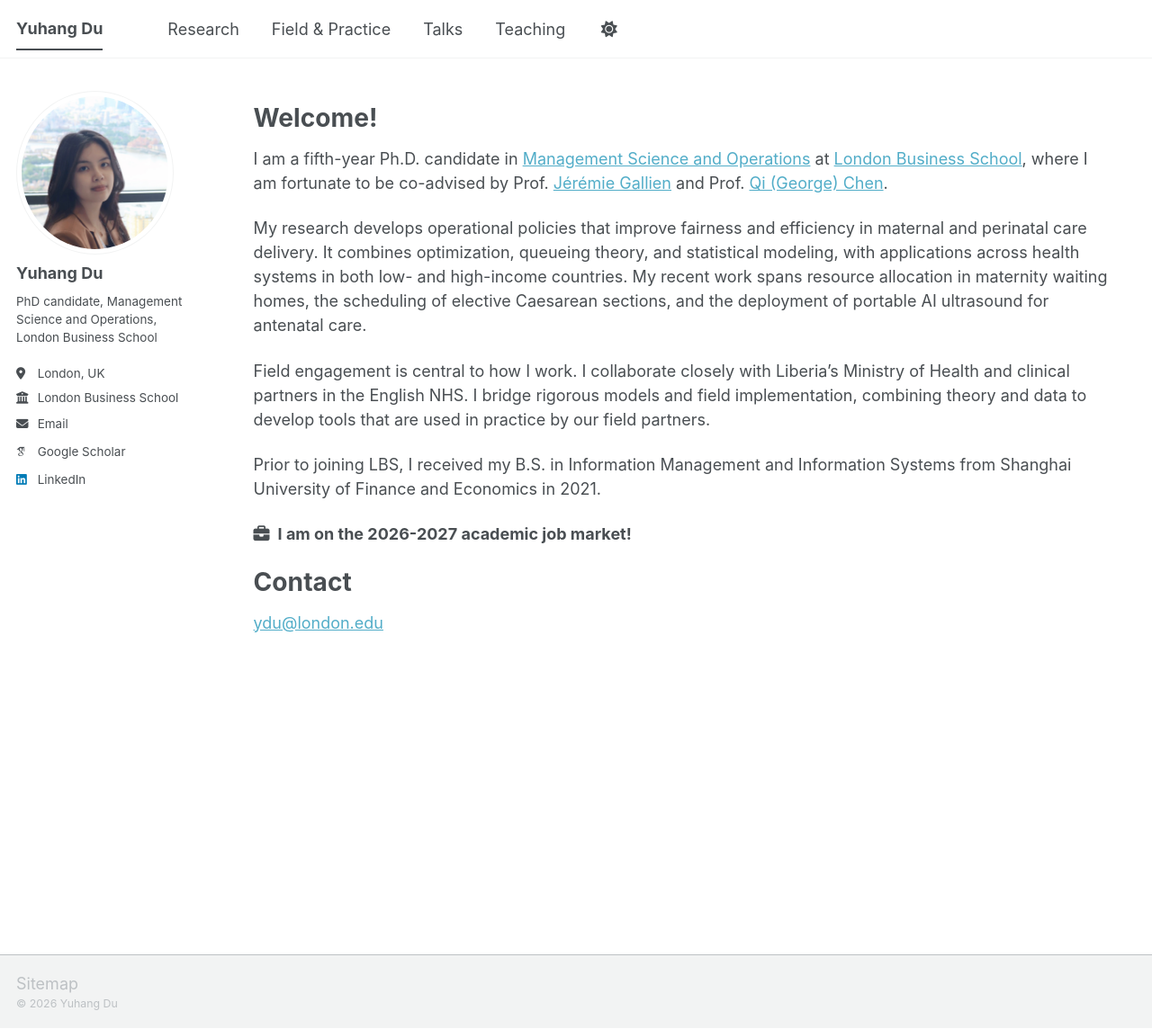
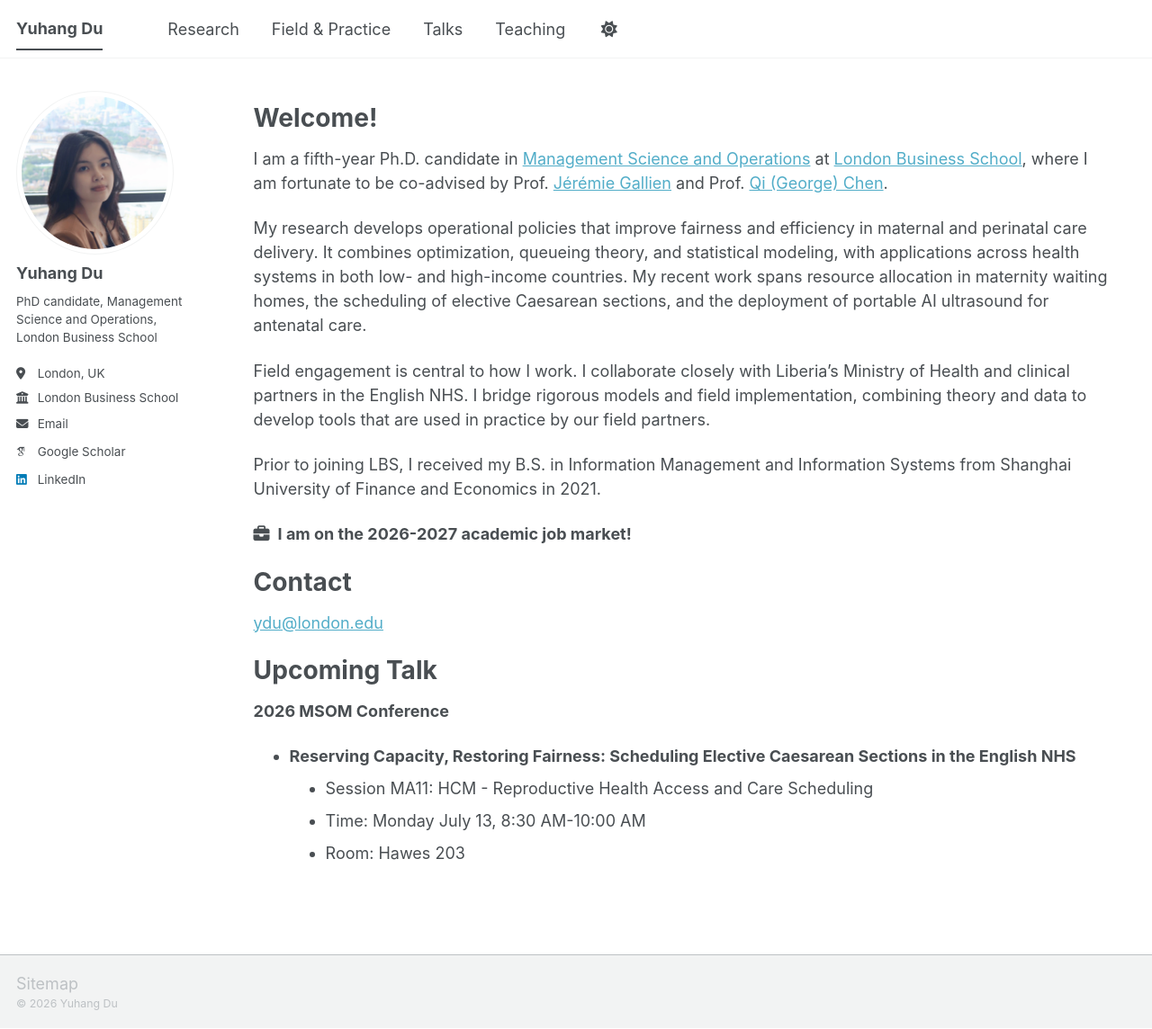
Before and after one commit to yuhangdu-edu/yuhangdu-edu.github.io, a Jekyll site: the page built from _pages/about.md, in a window 1280 px wide and 1144 px high. Shown: the whole window at 90% size. Built offline with Jekyll 4.4.1, drawn with Linux system fonts in a browser that asks for light colours; some web fonts are replaced; a script bundle is joined from its source files by our own code; library files that are not in the unit come from our copies.

Commit message:
Update about.md

```diff
--- a/_pages/about.md
+++ b/_pages/about.md
@@ -22,3 +22,12 @@ Prior to joining LBS, I received my B.S. in Information Management and Informati
 # Contact
 
 [ydu@london.edu](mailto:ydu@london.edu)
+
+# Upcoming Talk
+
+**2026 MSOM Conference**
+
+- **Reserving Capacity, Restoring Fairness: Scheduling Elective Caesarean Sections in the English NHS**
+    - Session MA11: HCM - Reproductive Health Access and Care Scheduling
+    - Time: Monday July 13, 8:30 AM-10:00 AM
+    - Room: Hawes 203
```
